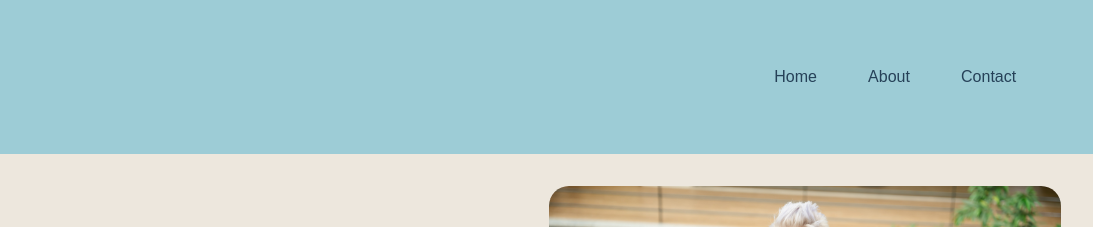
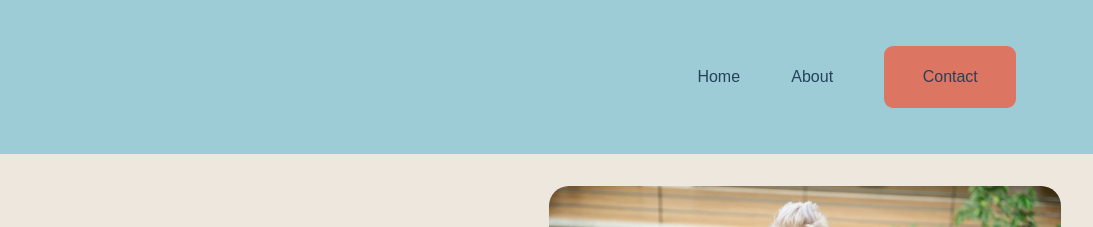
Before and after one commit to MLblom/Website-files2, a plain HTML site: page index.html in a window 1280 px wide. Shown: the top 227 px of the page, 187-1280 px from the left. Drawn offline with Linux system fonts and the light colour scheme.

Commit message:
first commit

```diff
--- a/index.html
+++ b/index.html
@@ -15,7 +15,7 @@
         <ul class="main-nav-list">
           <li><a href="#Home">Home</a></li>
           <li><a href="#About">About</a></li>
-          <li><a href="#Contact">Contact</a></li>
+          <li><a href="#Contact" class="btn">Contact</a></li>
         </ul>
       </nav>
     </header>
--- a/styles.css
+++ b/styles.css
@@ -44,20 +44,24 @@ body {
 
 .main-nav-list a:hover,
 .main-nav-list a:active {
-  color: #cf711f;
+  color: #dc7662;
 }
 
-.main-nav-list.nav-cta:link,
-.main-nav-list.nav-cta:visited {
+.btn {
+  display: inline-block;
   padding: 1.2rem 2.4rem;
   border-radius: 9px;
   color: #fff;
-  background-color: #e67e22;
+  background-color: #dc7662;
+  font-weight: 500;
+  font-size: 1rem;
+  text-decoration: none;
+  transition: all 0.3s;
 }
 
-.main-nav-list.nav-cta:hover,
-.main-nav-list.nav-cta:active {
-  background-color: #cf711f;
+.btn:hover,
+.btn:active {
+  background-color: #dc7662;
 }
 
 h1 {
```
